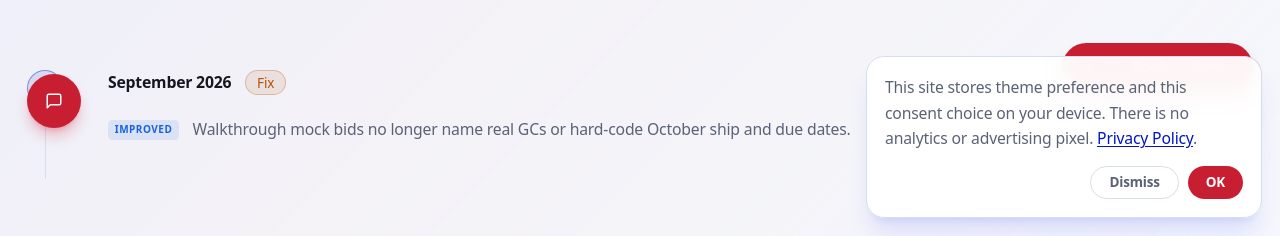
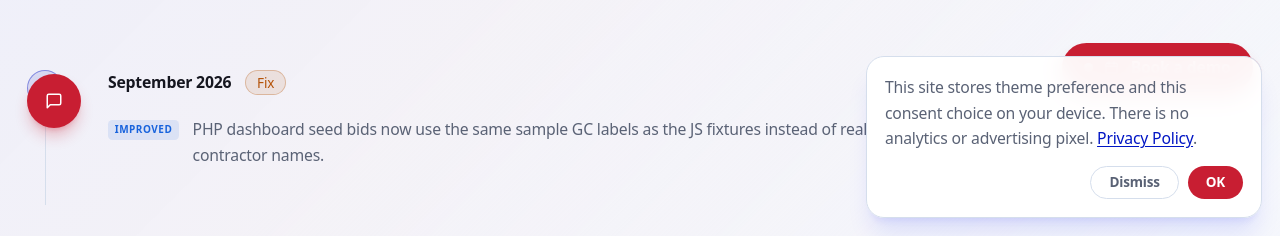
Before and after one commit to hervaz-net/dj-stratagem, a React (Vite) app: page /changelog in a window 1280 px wide. Shown: the part 564-800 px from the top of the page. Built offline with nearby package versions, Linux system fonts and the light colour scheme; no server answers.

Commit message:
Fix PHP seed bids that still named real GCs
Match ops.php bid seeds to the sample GC labels already used in JS fixtures and record changelog 1.9.

```diff
--- a/src/pages/Changelog.jsx
+++ b/src/pages/Changelog.jsx
@@ -4,6 +4,14 @@ import Seo from "../components/Seo";
 import Reveal from "../components/Reveal";
 
 const entries = [
+  {
+    version: "1.9",
+    date: "September 2026",
+    tag: "Fix",
+    items: [
+      { type: "improved", text: "PHP dashboard seed bids now use the same sample GC labels as the JS fixtures instead of real contractor names." },
+    ],
+  },
   {
     version: "1.8",
     date: "September 2026",
```
Also changed, not shown: 1 other file (tests, documents, lock files or other folders).
